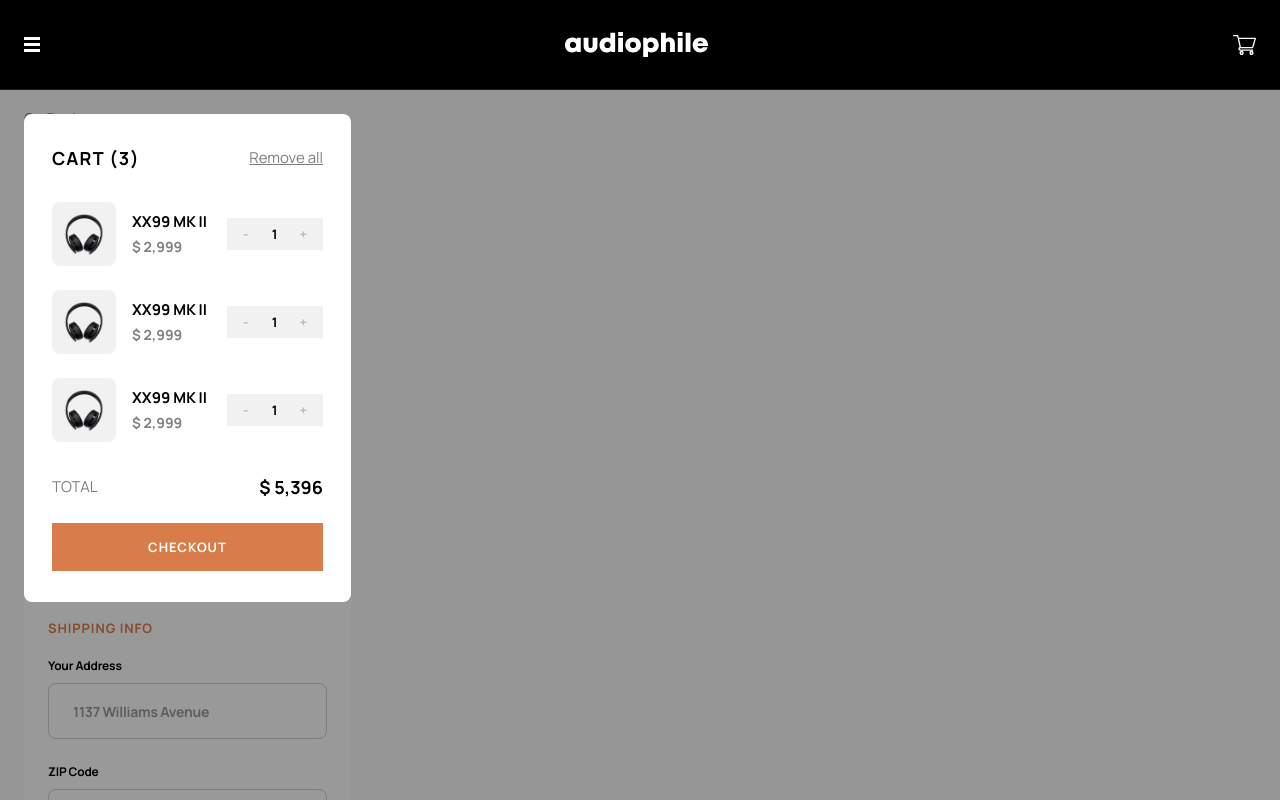
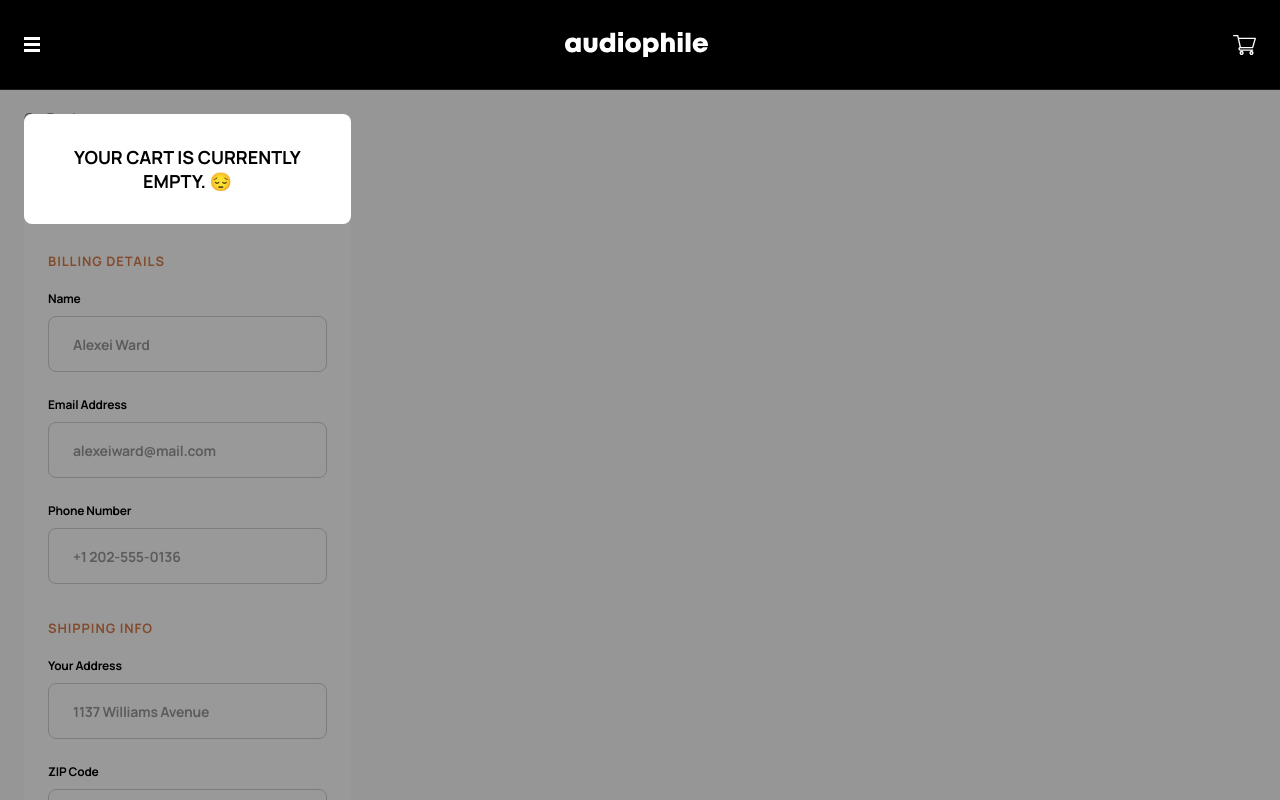
Before and after one commit to AdamHaniff/Audiophile-E-Commerce-Website, a React (Create React App) app: page /checkout in a window 1280 px wide. Both pictures are taken after a click on the icon 1244 px from the left and 44 px from the top of the page. Shown: the top 800 px of the page. Built offline with nearby package versions, Linux system fonts and the light colour scheme.

Commit message:
Created CartEmpty component

```diff
--- a/src/components/cart/Cart.js
+++ b/src/components/cart/Cart.js
@@ -1,19 +1,11 @@
-import { useNavigate } from "react-router-dom";
-import CartItem from "../ui/CartItem";
-import LabelValue from "../ui/LabelValue";
-import ActionButton from "../ui/ActionButton";
 import { forwardRef } from "react";
+import CartFilled from "./CartFilled";
+import CartEmpty from "./CartEmpty";
 
 const Cart = forwardRef(({ isVisible, setIsCartOpen, onAnimationEnd }, ref) => {
   // VARIABLES
-  const navigate = useNavigate();
   const cartClass = `cart ${isVisible ? "cart--visible" : "cart--hidden"}`;
-
-  // HANDLER FUNCTIONS
-  function handleCheckoutClick() {
-    navigate("/checkout");
-    setIsCartOpen(false);
-  }
+  const isCartFilled = false;
 
   return (
     <div
@@ -21,21 +13,8 @@ const Cart = forwardRef(({ isVisible, setIsCartOpen, onAnimationEnd }, ref) => {
       onAnimationEnd={!isVisible ? onAnimationEnd : undefined}
       ref={ref}
     >
-      <div className="cart__header-remove">
-        <span className="cart__header">Cart (3)</span>
-        <button className="cart__remove" type="button">
-          Remove all
-        </button>
-      </div>
-      <ul className="cart__items">
-        <CartItem />
-        <CartItem />
-        <CartItem />
-      </ul>
-      <div className="cart__total-checkout">
-        <LabelValue label="Total" value="$ 5,396" />
-        <ActionButton onClick={handleCheckoutClick}>Checkout</ActionButton>
-      </div>
+      {isCartFilled && <CartFilled setIsCartOpen={setIsCartOpen} />}
+      {!isCartFilled && <CartEmpty />}
     </div>
   );
 });
--- /dev/null
+++ b/src/components/cart/CartEmpty.js
@@ -0,0 +1,5 @@
+function CartEmpty() {
+  return <div className="cart__empty">Your cart is currently empty. 😔</div>;
+}
+
+export default CartEmpty;
--- /dev/null
+++ b/src/components/cart/CartFilled.js
@@ -0,0 +1,37 @@
+import { useNavigate } from "react-router-dom";
+import CartItem from "../ui/CartItem";
+import LabelValue from "../ui/LabelValue";
+import ActionButton from "../ui/ActionButton";
+
+function CartFilled({ setIsCartOpen }) {
+  // VARIABLES
+  const navigate = useNavigate();
+
+  // HANDLER FUNCTIONS
+  function handleCheckoutClick() {
+    navigate("/checkout");
+    setIsCartOpen(false);
+  }
+
+  return (
+    <div className="cart__filled">
+      <div className="cart__header-remove">
+        <span className="cart__header">Cart (3)</span>
+        <button className="cart__remove" type="button">
+          Remove all
+        </button>
+      </div>
+      <ul className="cart__items">
+        <CartItem />
+        <CartItem />
+        <CartItem />
+      </ul>
+      <div className="cart__total-checkout">
+        <LabelValue label="Total" value="$ 5,396" />
+        <ActionButton onClick={handleCheckoutClick}>Checkout</ActionButton>
+      </div>
+    </div>
+  );
+}
+
+export default CartFilled;
--- a/src/css/main.css
+++ b/src/css/main.css
@@ -673,9 +673,6 @@ body {
   max-width: 32.7rem;
   width: 100vw;
   padding: 3.1rem 2.8rem;
-  display: flex;
-  flex-direction: column;
-  gap: 3.2rem;
   opacity: 0;
   transition: opacity 0.5s ease;
 }
@@ -745,6 +742,18 @@ body {
   display: flex;
   flex-direction: column;
   gap: 2.4rem;
+}
+.cart__filled {
+  display: flex;
+  flex-direction: column;
+  gap: 3.2rem;
+}
+.cart__empty {
+  color: #000;
+  text-align: center;
+  font-size: 1.8rem;
+  font-weight: 700;
+  text-transform: uppercase;
 }
 
 .checkout {
--- a/src/sass/main.scss
+++ b/src/sass/main.scss
@@ -814,9 +814,6 @@ body {
   max-width: 32.7rem;
   width: 100vw;
   padding: 3.1rem 2.8rem;
-  display: flex;
-  flex-direction: column;
-  gap: 3.2rem;
   opacity: 0;
   transition: opacity 0.5s ease;
 
@@ -897,6 +894,20 @@ body {
     display: flex;
     flex-direction: column;
     gap: 2.4rem;
+  }
+
+  &__filled {
+    display: flex;
+    flex-direction: column;
+    gap: 3.2rem;
+  }
+
+  &__empty {
+    color: $color-black;
+    text-align: center;
+    font-size: 1.8rem;
+    font-weight: $fw-bold;
+    text-transform: uppercase;
   }
 }
 
```
Also changed, not shown: 1 other file (tests, documents, lock files or other folders).
